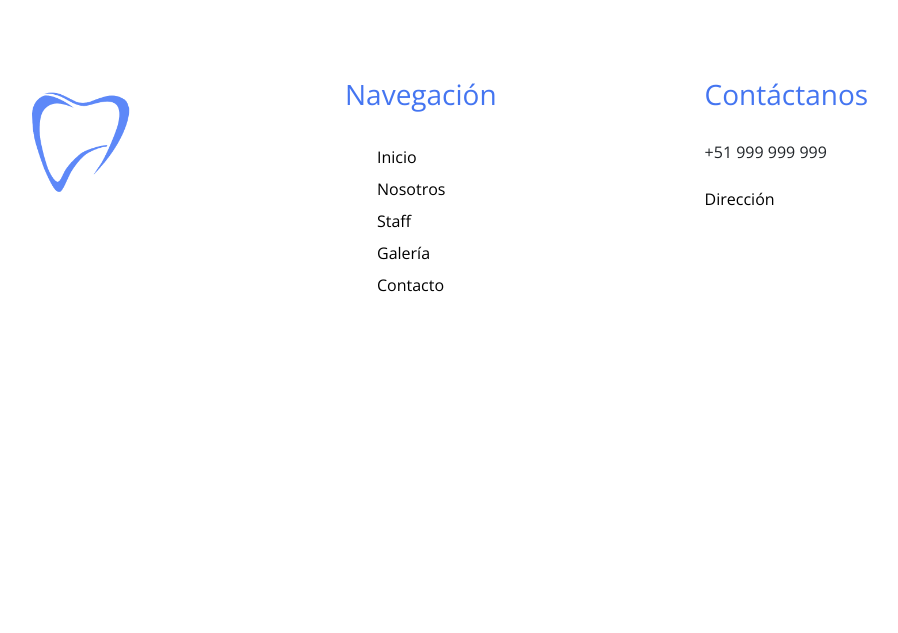
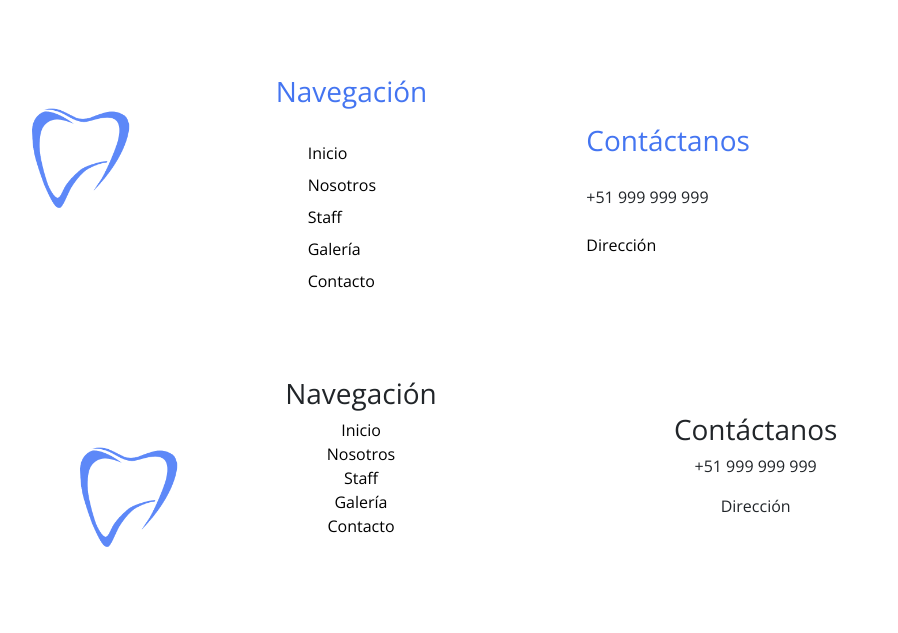
Before and after one commit to RodrigoGutierrez04/proyecto, a plain HTML site: page index.html in a window 1280 px wide. Shown: the part 1228-1861 px from the top of the page, without its empty margins (279-1177 px from the left). Before the commit the page ends 1577 px from the top, so only its background shows below. Drawn offline with nearby package versions, Linux system fonts and the light colour scheme; a web font is replaced by a local one.

Commit message:
Nuevo footer con bootsrap

```diff
--- a/index.html
+++ b/index.html
@@ -54,12 +54,15 @@
 
 
     <!-- Inicio de Hero -->
-    <div class="grillaHero">
-        <section class="hero">
+    <div class= "container-fluid">
+        <section class="hero row">
 
+          <div class="col-md-12">
             <h2 class="hero__textBox animate__animated animate__fadeIn">Queremos verte amar tu sonrisa.</h2>
             <p class="hero__textBox animate__animated animate__fadeIn">Agenda tu cita hoy mismo y vive la experiencia Dentistry</p>
             <a href="#" class="hero__textBox animate__animated animate__fadeIn">Agenda tu cita ahora</a>
+
+          </div>
 
         </section>
         <!-- Fin de Hero -->
@@ -114,17 +117,18 @@
 
 
 <!-- Inicio de Footer -->
-    <footer class="grillaFooter">
+    <footer class="container-fluid">
+
+        <div class="row footer align-items-center">
 
 
-
-            <div class="footer__logo">
+                      <div class="footer__logo col-md-4 col-xs-12">
                           <a href="./index.html"><img src="./img/centrodent__1_-removebg-preview.png" alt="Logo Dentistry Sin Texto"></a>
                       </div>
 
                       <!-- Inicio de Footer Izquierda -->
 
-                <div class="footer__izquierda">
+                          <div class="footer__izquierda col-md-4 col-xs-12">
                               <h3>Navegación</h3>
                               <ul class="footer__izquierda__elementos">
                                   <li><a href="./index.html">Inicio</a></li>
@@ -139,7 +143,7 @@
 
                       <!-- Inicio de Footer Derecha -->
 
-                <div class="footer__derecha">
+                          <div class="footer__derecha col-md-4 col-xs-12">
                               <h3>Contáctanos</h3>
 
                               <div class="footer__derecha__text">
@@ -150,12 +154,54 @@
                       <!-- Fin de Footer Derecha -->
 
 
+                      <!-- Fin de footer -->
+        </div>
+
     </footer>
-    <!-- Fin de footer -->
+
+
+
+    <footer class="container-fluid">
+      <div class="row p-5 align-items-center text-center">
+
+        <div class="col-md-4 footer__logo justify-content-center pb-3">
+
+            <a  href="./index.html"><img   src="./img/centrodent__1_-removebg-preview.png" alt="Logo Dentistry Sin Texto"></a>
+
+        </div>
+
+        <div class="col-md-4 footer__left pb-3">
+          <div class="text-center">
+            <h3> Navegación</h3>
+            <ul class="list-unstyled">
+                <li><a class="text-decoration-none text-black" href="./index.html">Inicio</a></li>
+                <li><a class="text-decoration-none text-black" href="./assets/nosotros.html">Nosotros</a></li>
+                <li><a class="text-decoration-none text-black"  href="./assets/staff.html">Staff</a></li>
+                <li><a class="text-decoration-none text-black"  href="./assets/galeria.html">Galería</a></li>
+                <li><a class="text-decoration-none text-black" href="./assets/contacto.html">Contacto</a></li>
+            </ul>
+
+          </div>
+
+        </div>
+
+
+        <div class="col-md-4 footer__right pb-3">
+          <div class="text-center">
+
+            <h3 class="">Contáctanos</h3>
+            <p>+51 999 999 999</p>
+            <a class="text-decoration-none text-dark" href="#">Dirección</a>
+          </div>
+
+
+        </div>
+
+
+
+    </footer>
 
     <script src="https://cdn.jsdelivr.net/npm/bootstrap@5.2.0-beta1/dist/js/bootstrap.bundle.min.js" integrity="sha384-pprn3073KE6tl6bjs2QrFaJGz5/SUsLqktiwsUTF55Jfv3qYSDhgCecCxMW52nD2" crossorigin="anonymous"></script>
-
-
 </body>
 
 </html>
```
Lines whose indentation alone changed are shown as unchanged.
